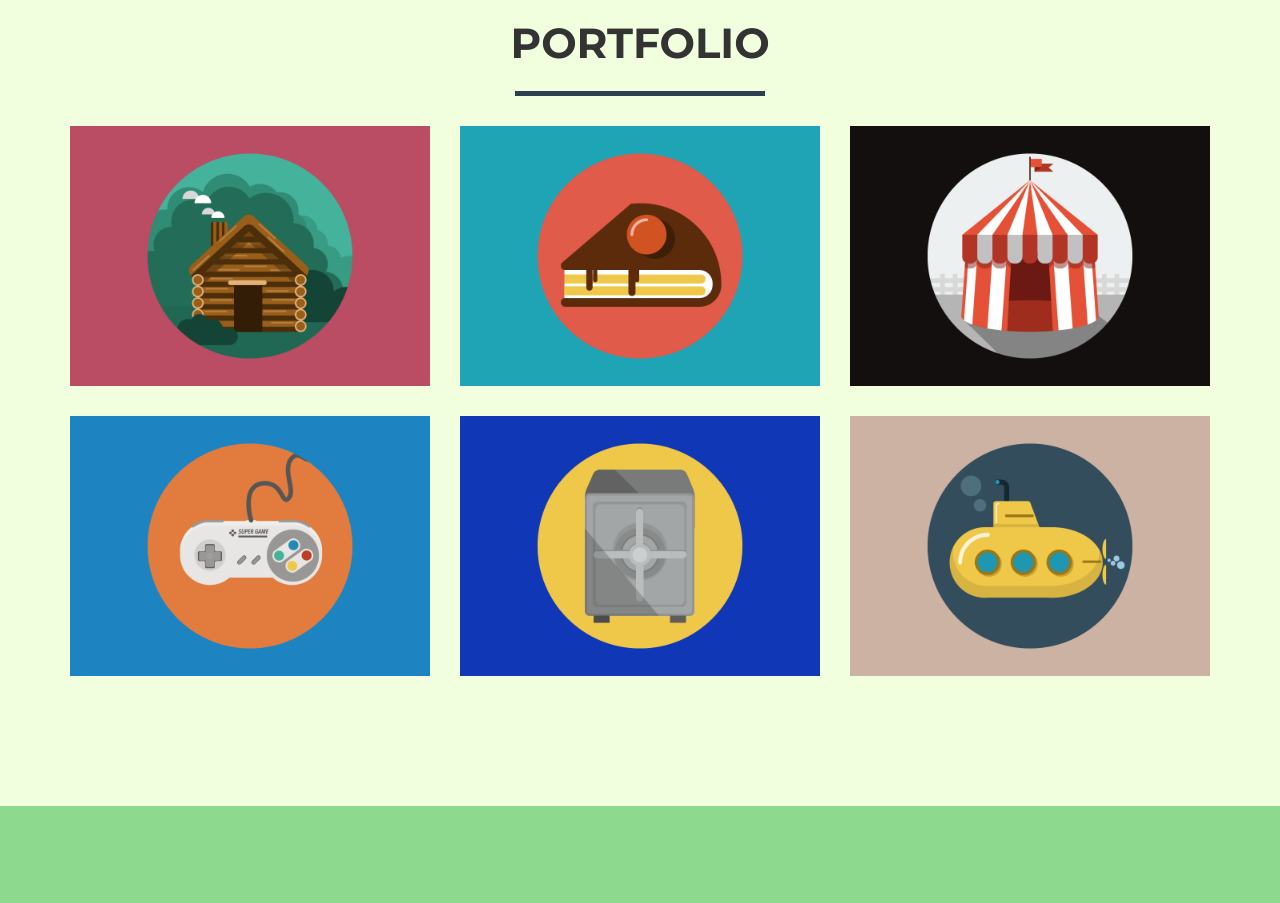
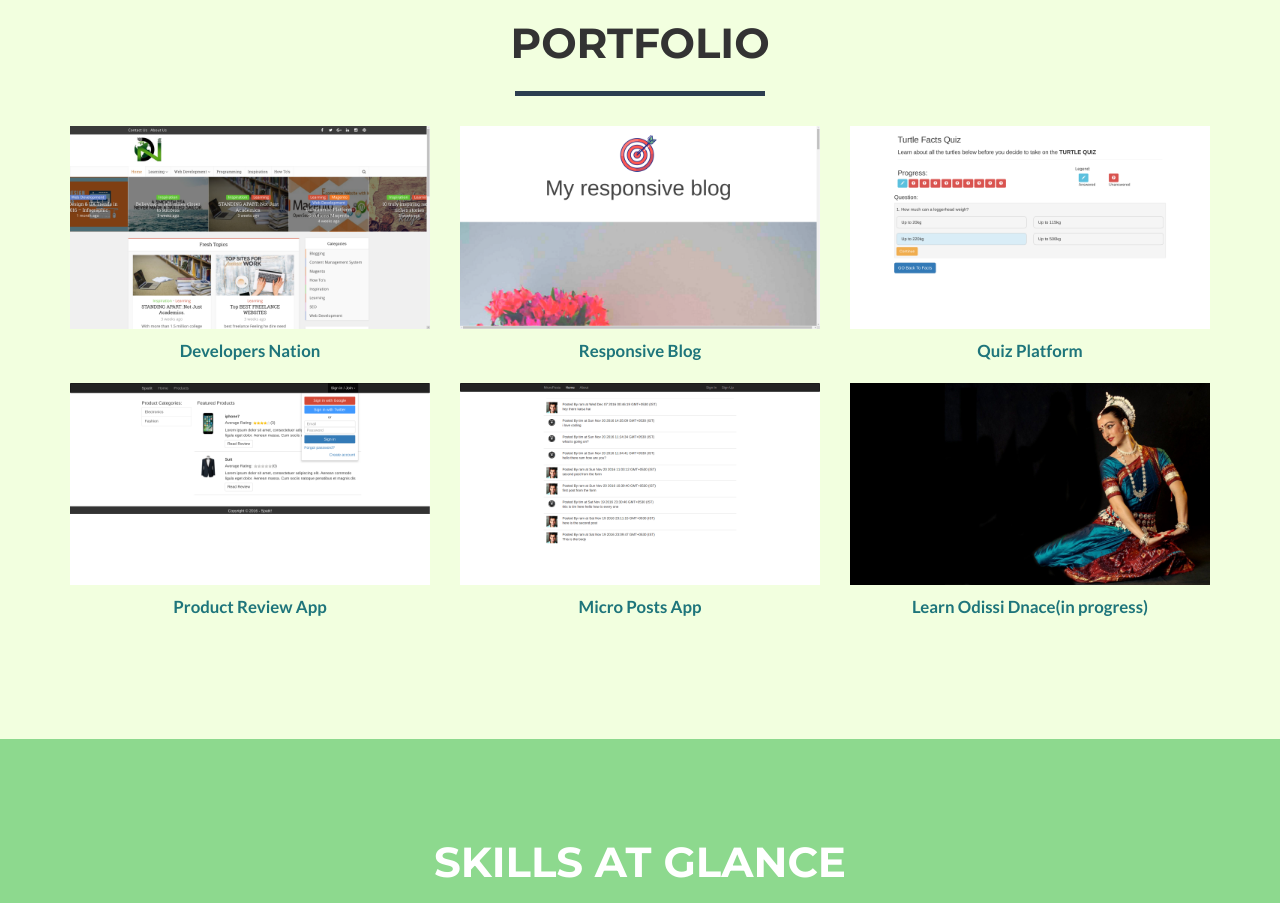
Before and after one commit to gautamgahlawat/my-portfolio, a plain HTML site: page index.html in a window 1280 px wide. Shown: the part 1360-2263 px from the top of the page. Drawn offline with nearby package versions, Linux system fonts and the light colour scheme.

Commit message:
Added projects in protfolio

```diff
--- a/css/freelancer.css
+++ b/css/freelancer.css
@@ -280,7 +280,7 @@ section.tech-skills {
 }
 
 #portfolio .portfolio-item .portfolio-link .caption:hover {
-  opacity: 1;
+  opacity: 0.5;
 }
 
  #portfolio .portfolio-item .portfolio-link .caption .caption-content {
@@ -303,13 +303,22 @@ section.tech-skills {
   margin: 0;
 }
 
+#portfolio .portfolio-item .portfolio-link .project-title{
+  margin-top: 10px;
+  text-align: center;
+}
+
+#portfolio .portfolio-item .portfolio-link .project-title p{
+  margin-bottom: 0;
+}
+
 #portfolio * {
   z-index: 2;
 }
 
 @media (min-width: 767px) {
   #portfolio .portfolio-item {
-    margin: 0 0 30px;
+    margin: 0 0 20px;
   }
 }
 
--- a/index.html
+++ b/index.html
@@ -141,9 +141,16 @@
                                 <i class="fa fa-search-plus fa-3x"></i>
                             </div>
                         </div>
-                        <img src="img/portfolio/cabin.png" class="img-responsive" alt="">
+                        <img src="img/portfolio/1-developers-nation.png" class="img-responsive" alt="">
+                    </a>
+                    <a href="#portfolioModal1" class="portfolio-link" data-toggle="modal">
+                        <div class="project-title">
+                            <strong><p>Developers Nation<p></strong>
+                        </div>
                     </a>
                 </div>
+                <!-- end of 1st project-->
+
                 <div class="col-sm-4 portfolio-item">
                     <a href="#portfolioModal2" class="portfolio-link" data-toggle="modal">
                         <div class="caption">
@@ -151,9 +158,16 @@
                                 <i class="fa fa-search-plus fa-3x"></i>
                             </div>
                         </div>
-                        <img src="img/portfolio/cake.png" class="img-responsive" alt="">
+                        <img src="img/portfolio/2-responsive-blog.png" class="img-responsive" alt="">
+                    </a>
+                    <a href="#portfolioModal2" class="portfolio-link" data-toggle="modal">
+                        <div class="project-title">
+                            <strong><p>Responsive Blog<p></strong>
+                        </div>
                     </a>
                 </div>
+                <!-- end of 2nd project-->
+
                 <div class="col-sm-4 portfolio-item">
                     <a href="#portfolioModal3" class="portfolio-link" data-toggle="modal">
                         <div class="caption">
@@ -161,9 +175,16 @@
                                 <i class="fa fa-search-plus fa-3x"></i>
                             </div>
                         </div>
-                        <img src="img/portfolio/circus.png" class="img-responsive" alt="">
+                        <img src="img/portfolio/3-turtle-quiz.png" class="img-responsive" alt="">
+                    </a>
+                    <a href="#portfolioModal3" class="portfolio-link" data-toggle="modal">
+                        <div class="project-title">
+                            <strong><p>Quiz Platform<p></strong>
+                        </div>
                     </a>
                 </div>
+                <!-- end of 3rd project-->
+
                 <div class="col-sm-4 portfolio-item">
                     <a href="#portfolioModal4" class="portfolio-link" data-toggle="modal">
                         <div class="caption">
@@ -171,9 +192,16 @@
                                 <i class="fa fa-search-plus fa-3x"></i>
                             </div>
                         </div>
-                        <img src="img/portfolio/game.png" class="img-responsive" alt="">
+                        <img src="img/portfolio/4-review-spatit.png" class="img-responsive" alt="">
+                    </a>
+                    <a href="#portfolioModal4" class="portfolio-link" data-toggle="modal">
+                        <div class="project-title">
+                            <strong><p>Product Review App<p></strong>
+                        </div>
                     </a>
                 </div>
+                <!-- end of 4th project-->
+
                 <div class="col-sm-4 portfolio-item">
                     <a href="#portfolioModal5" class="portfolio-link" data-toggle="modal">
                         <div class="caption">
@@ -181,9 +209,16 @@
                                 <i class="fa fa-search-plus fa-3x"></i>
                             </div>
                         </div>
-                        <img src="img/portfolio/safe.png" class="img-responsive" alt="">
+                        <img src="img/portfolio/5-microposts.png" class="img-responsive" alt="">
+                    </a>
+                    <a href="#portfolioModal5" class="portfolio-link" data-toggle="modal">
+                        <div class="project-title">
+                            <strong><p>Micro Posts App<p></strong>
+                        </div>
                     </a>
                 </div>
+                <!-- end of 5th project-->
+
                 <div class="col-sm-4 portfolio-item">
                     <a href="#portfolioModal6" class="portfolio-link" data-toggle="modal">
                         <div class="caption">
@@ -191,9 +226,16 @@
                                 <i class="fa fa-search-plus fa-3x"></i>
                             </div>
                         </div>
-                        <img src="img/portfolio/submarine.png" class="img-responsive" alt="">
+                        <img src="img/portfolio/6-Odissi-Classical-Dance.jpg" class="img-responsive" alt="">
+                    </a>
+                    <a href="#portfolioModal6" class="portfolio-link" data-toggle="modal">
+                        <div class="project-title">
+                            <strong><p>Learn Odissi Dnace(in progress)<p></strong>
+                        </div>
                     </a>
                 </div>
+                <!-- end of 6th project-->
+
             </div>
         </div>
     </section>
@@ -341,7 +383,7 @@
                         <div class="modal-body">
                             <h2>Developers Nation</h2>
                             <hr class="star-primary">
-                            <img src="img/portfolio/cabin.png" class="img-responsive img-centered" alt="">
+                            <img src="img/portfolio/1-developers-nation.png" class="img-responsive img-centered" alt="">
                             <p>Lorem ipsum dolor sit amet, consectetur adipisicing elit. Nostrum dolorem iusto impedit perspiciatis unde deleniti officia quisquam eum dignissimos distinctio, quidem facere id dolorum ratione esse magnam. Laboriosam, tempore, inventore.</p>
                             <ul class="list-inline item-details">
                                 <li>
@@ -376,9 +418,9 @@
                 <div class="row">
                     <div class="col-lg-8 col-lg-offset-2">
                         <div class="modal-body">
-                            <h2>Project Title</h2>
+                            <h2>Responsive Blog</h2>
                             <hr class="star-primary">
-                            <img src="img/portfolio/cake.png" class="img-responsive img-centered" alt="">
+                            <img src="img/portfolio/2-responsive-blog.png" class="img-responsive img-centered" alt="">
                             <p>Lorem ipsum dolor sit amet, consectetur adipisicing elit. Nostrum dolorem iusto impedit perspiciatis unde deleniti officia quisquam eum dignissimos distinctio, quidem facere id dolorum ratione esse magnam. Laboriosam, tempore, inventore.</p>
                             <ul class="list-inline item-details">
                                 <li>
@@ -413,9 +455,9 @@
                 <div class="row">
                     <div class="col-lg-8 col-lg-offset-2">
                         <div class="modal-body">
-                            <h2>Project Title</h2>
+                            <h2>Quiz Application</h2>
                             <hr class="star-primary">
-                            <img src="img/portfolio/circus.png" class="img-responsive img-centered" alt="">
+                            <img src="img/portfolio/3-turtle-quiz.png" class="img-responsive img-centered" alt="">
                             <p>Lorem ipsum dolor sit amet, consectetur adipisicing elit. Nostrum dolorem iusto impedit perspiciatis unde deleniti officia quisquam eum dignissimos distinctio, quidem facere id dolorum ratione esse magnam. Laboriosam, tempore, inventore.</p>
                             <ul class="list-inline item-details">
                                 <li>
@@ -450,9 +492,9 @@
                 <div class="row">
                     <div class="col-lg-8 col-lg-offset-2">
                         <div class="modal-body">
-                            <h2>Project Title</h2>
+                            <h2>Review App</h2>
                             <hr class="star-primary">
-                            <img src="img/portfolio/game.png" class="img-responsive img-centered" alt="">
+                            <img src="img/portfolio/4-review-spatit.png" class="img-responsive img-centered" alt="">
                             <p>Lorem ipsum dolor sit amet, consectetur adipisicing elit. Nostrum dolorem iusto impedit perspiciatis unde deleniti officia quisquam eum dignissimos distinctio, quidem facere id dolorum ratione esse magnam. Laboriosam, tempore, inventore.</p>
                             <ul class="list-inline item-details">
                                 <li>
@@ -487,9 +529,9 @@
                 <div class="row">
                     <div class="col-lg-8 col-lg-offset-2">
                         <div class="modal-body">
-                            <h2>Project Title</h2>
+                            <h2>Micro Posts App</h2>
                             <hr class="star-primary">
-                            <img src="img/portfolio/safe.png" class="img-responsive img-centered" alt="">
+                            <img src="img/portfolio/5-microposts.png" class="img-responsive img-centered" alt="">
                             <p>Lorem ipsum dolor sit amet, consectetur adipisicing elit. Nostrum dolorem iusto impedit perspiciatis unde deleniti officia quisquam eum dignissimos distinctio, quidem facere id dolorum ratione esse magnam. Laboriosam, tempore, inventore.</p>
                             <ul class="list-inline item-details">
                                 <li>
@@ -524,9 +566,9 @@
                 <div class="row">
                     <div class="col-lg-8 col-lg-offset-2">
                         <div class="modal-body">
-                            <h2>Project Title</h2>
+                            <h2>Learn Odissi Online</h2>
                             <hr class="star-primary">
-                            <img src="img/portfolio/submarine.png" class="img-responsive img-centered" alt="">
+                            <img src="img/portfolio/6-Odissi-Classical-Dance.jpg" class="img-responsive img-centered" alt="">
                             <p>Lorem ipsum dolor sit amet, consectetur adipisicing elit. Nostrum dolorem iusto impedit perspiciatis unde deleniti officia quisquam eum dignissimos distinctio, quidem facere id dolorum ratione esse magnam. Laboriosam, tempore, inventore.</p>
                             <ul class="list-inline item-details">
                                 <li>
```
Also changed, not shown: img/portfolio/1-developers-nation.png (renamed from img/developers nation sshot from 2016-12-19 12:30:14.png), img/portfolio/2-responsive-blog.png (renamed from img/Responsive blog Screenshot from 2016-12-19 15:52:16.png), img/portfolio/3-turtle-quiz.png (renamed from img/turtle quiz shot from 2016-12-19 12:33:17.png), img/portfolio/4-review-spatit.png (renamed from img/review 2 Screenshot from 2016-12-19 13:02:28.png), img/portfolio/5-microposts.png (renamed from img/Microposts shot from 2016-12-19 12:49:39.png), img/portfolio/6-Odissi-Classical-Dance.jpg (added), img/portfolio/6-turtle-dance.png (renamed from img/turtle sshot from 2016-12-19 12:32:27.png), img/portfolio/Review site shot from 2016-12-19 13:01:56.png (renamed from img/Review site shot from 2016-12-19 13:01:56.png).
